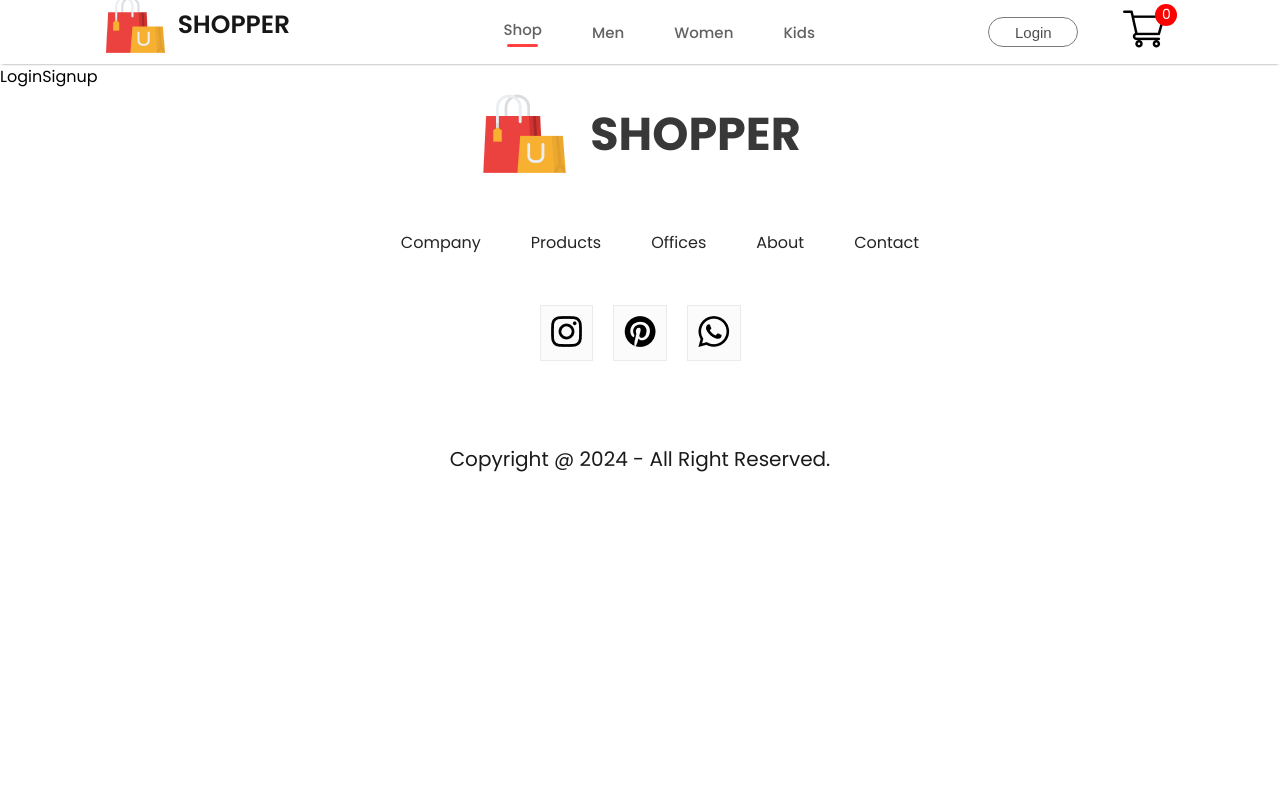
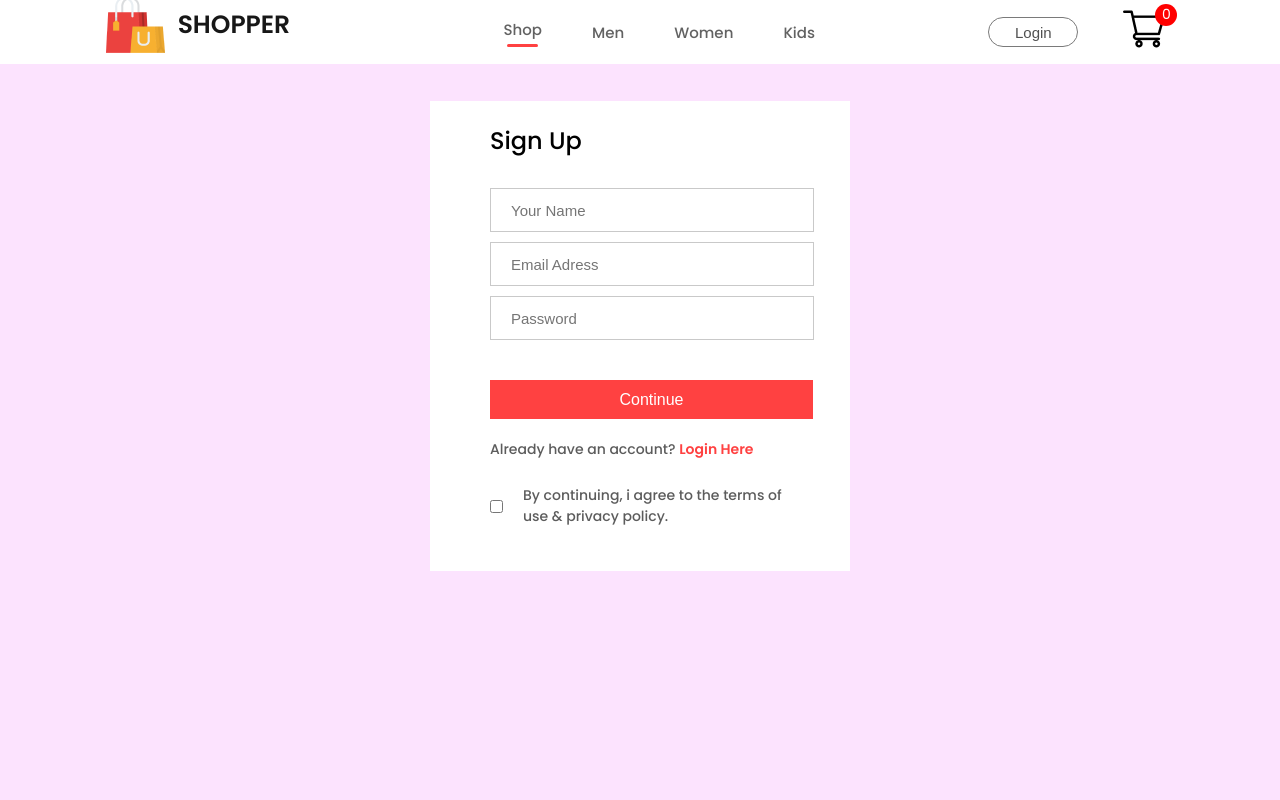
Before and after one commit to mercy-rotich/react-ecommerce-website, a React (Create React App) app: page /login in a window 1280 px wide. Shown: the top 800 px of the page. Built offline with nearby package versions, Linux system fonts and the light colour scheme.

Commit message:
added new files

```diff
--- a/src/App.js
+++ b/src/App.js
@@ -8,6 +8,9 @@
 import LoginSignup from './Pages/LoginSignup';
 import Shop from './Pages/Shop';
 import Footer from './Components/Footer/Footer';
+import men_banner from './Components/Assets/banner_mens.png'
+import women_banner from './Components/Assets/banner_women.png'
+import kid_banner from './Components/Assets/banner_kids.png'
 
 function App() {
   return (
@@ -17,9 +20,9 @@
       <Navbar />
       <Routes>
         <Route path='/' element={<Shop/>}/>
-        <Route path='/mens' element={<ShopCategory category="men"/> }/>
-        <Route path='/womens' element={<ShopCategory category="women"/>}/>
-        <Route path='/kids' element={<ShopCategory category="kid"/>}/>
+        <Route path='/mens' element={<ShopCategory  banner ={men_banner} category="men"/> }/>
+        <Route path='/womens' element={<ShopCategory banner ={women_banner} category="women"/>}/>
+        <Route path='/kids' element={<ShopCategory banner ={kid_banner} category="kid"/>}/>
         <Route path='/product' element={<Product/>}>
            <Route path=':productId' element={<Product/>}/>
 
--- a/src/Components/Footer/Footer.css
+++ b/src/Components/Footer/Footer.css
@@ -37,6 +37,16 @@
     background: #fbfbfb;
     border: 1px solid #ebebeb;
 }
+
+ /*.footer-copyright hr{
+    width: 80%;
+    color: #5e5d5d;
+
+
+
+
+
+}*/
 .footer-copyright{
     display: flex;
     flex-direction: column;
@@ -47,10 +57,3 @@
     color: #1a1a1a;
     font-size: 20px;
 }
-.footer-copyright hr{
-    width: 80%;
-    border: none;
-    border-radius: 10px;
-    height: 3px;
-    color: #c7c7c7;
-}
--- /dev/null
+++ b/src/Context/Context.jsx
@@ -0,0 +1,16 @@
+import React, { createContext } from "react";
+import all_product from "../Components/Assets/all_product"
+
+
+export const ShopContext = createContext(null)
+
+const ShopContextProvider =(props) =>{
+    const contextValue ={all_product}
+
+    return(
+        <ShopContext.Provider value ={contextValue}>
+            {props.children}
+        </ShopContext.Provider>
+    )
+}
+export default ShopContextProvider;
--- /dev/null
+++ b/src/Pages/CSS/LoginSignup.css
@@ -0,0 +1,65 @@
+.loginsignup{
+    width: 100%;
+    height: 80vh;
+    background: #fce3fe;
+    padding-top: 100px;
+}
+.loginsignup-container{
+    width: 300px;
+    height: 390px;
+    background: white;
+    margin: auto;
+    padding: 40px 60px;
+    margin-top: -63px;
+
+}
+.loginsignup-container h1{
+    margin-top: -18px;
+    font-size: 24px;
+    font-weight: 500;
+}
+.loginsignup-fields{
+    display: flex;
+    flex-direction: column;
+    margin-top: 30px;
+}
+.loginsignup-fields input{
+    height: 40px;
+    width: 100%;
+    padding-left: 20px;
+    border: 1px solid #c9c9c9;
+    outline: none;
+    color: #5c5c5c;
+    font-size: 15px;
+    margin-bottom: 10px;
+}
+.loginsignup-container button{
+width: 323px;
+height: 39px;
+background: #ff4141;
+margin-top: 30px;
+font-size: 16px;
+font-weight: 500;
+cursor: pointer;
+border: none;
+color: white;
+}
+.loginsignup-login{
+    margin-top: 20px;
+    color: #5c5c5c;
+    font-size: 14px;
+    font-weight: 500;
+}
+.loginsignup-login span{
+    color: #ff4141;
+    font-weight: 600;
+}
+.loginsignup-agree{
+    display: flex;
+    align-items: center;
+    margin-top: 25px;
+    gap: 20px;
+    color: #5c5c5c;
+    font-size: 14px;
+    font-weight: 500;
+}
--- /dev/null
+++ b/src/Pages/CSS/ShopCategory.css
@@ -0,0 +1,39 @@
+.shopcategory-banner{
+    display: block;
+    margin: 30px auto;
+    width: 87%;
+}
+.shopcategory-indexSort{
+    display: flex;
+    margin: 0px 170px;
+    justify-content: space-between;
+    align-items: center;
+}
+.shopcategory-sort{
+    padding: 6px 16px;
+    border-radius: 40px;
+    border: 1px solid #888;
+}
+.shopcategory-indexSort p span{
+    font-weight: 600;
+}
+.shopcategory-products{
+    margin: 20px 80px;
+    display: grid;
+    grid-template-columns: 1fr 1fr 1fr 1fr;
+    row-gap: 80px;
+
+}
+.shopcategory-loadmore{
+    display: flex;
+    justify-content: center;
+    align-items: center;
+    margin: 150px auto;
+    width: 165px;
+    height: 49px;
+    border-radius: 75px;
+    background: #c9c7c7;
+    font-size: 18px;
+    font-weight: 500;
+
+}
--- a/src/Pages/LoginSignup.jsx
+++ b/src/Pages/LoginSignup.jsx
@@ -1,8 +1,26 @@
 import React from 'react'
+import './CSS/LoginSignup.css'
 
 const LoginSignup = () => {
   return (
-    <div>LoginSignup</div>
+    <div className='loginsignup'>
+      <div className="loginsignup-container">
+        <h1>Sign Up</h1>
+        <div className="loginsignup-fields">
+          <input type="text" placeholder='Your Name' />
+          <input type="email" placeholder='Email Adress' />
+          <input type="password" placeholder='Password'/>
+        </div>
+        <button>Continue</button>
+        <p className="loginsignup-login">
+          Already have an account? <span>Login Here</span>
+        </p>
+        <div className="loginsignup-agree">
+            <input type="checkbox" name='' id='' />
+            <p>By continuing, i agree to the terms of use & privacy policy.</p>
+        </div>
+      </div>
+    </div>
   )
 }
 
--- a/src/Pages/ShopCategory.jsx
+++ b/src/Pages/ShopCategory.jsx
@@ -1,8 +1,37 @@
-import React from 'react'
+import React, { useContext } from 'react'
+import './CSS/ShopCategory.css'
+import { ShopContext } from '../Context/Context'
+import dropdown_icon from '../Components/Assets/dropdown_icon.png'
+import Item  from '../Components/Item/Item'
 
-const ShopCategory = () => {
+const ShopCategory = (props) => {
+
+  const {all_product} = useContext(ShopContext)
   return (
-    <div>ShopCategory</div>
+    <div className='shop-category'>
+<img className='shopcategory-banner' src={props.banner} alt="" />
+<div className="shopcategory-indexSort">
+  <p>
+    <span>Showing 1-12</span>out of 36 products
+  </p>
+  <div className="shopcategory-sort">
+    Sort by <img src={dropdown_icon} alt="" />
+  </div>
+</div>
+<div className="shopcategory-products">
+  {all_product.map((item,i)=>{
+    if(props.category ===item.category){
+      return <Item key={i} id={item.id} name={item.name} image={item.image} new_price={item.new_price} old_price={item.old_price}/>
+    }
+    else{
+      return null;
+    }
+  })}
+</div>
+<div className="shopcategory-loadmore">
+  Explore More
+</div>
+    </div>
   )
 }
 
--- a/src/index.js
+++ b/src/index.js
@@ -3,12 +3,13 @@
 import './index.css';
 import App from './App';
 import reportWebVitals from './reportWebVitals';
+import ShopContextProvider from './Context/Context';
 
 const root = ReactDOM.createRoot(document.getElementById('root'));
 root.render(
-  <React.StrictMode>
-    <App />
-  </React.StrictMode>
+<ShopContextProvider>
+  <App/>
+</ShopContextProvider>
 );
 
 // If you want to start measuring performance in your app, pass a function
```
